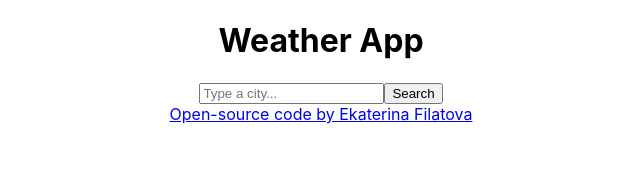
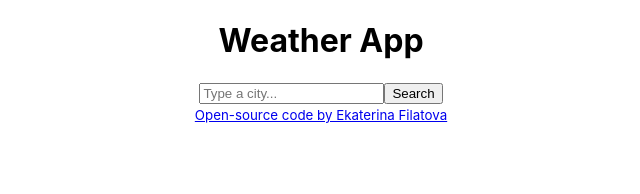
Before and after one commit to Superdegot/weather-react-hw4, a React (Create React App) app: page / in a window 1280 px wide. Shown: the top 194 px of the page, without its empty margins (319-959 px from the left). Built offline with nearby package versions, Linux system fonts and the light colour scheme.

Commit message:
changed the link

```diff
--- a/src/App.js
+++ b/src/App.js
@@ -7,14 +7,14 @@ function App() {
     <div className="App">
       <h1>Weather App</h1>
       <Search />
-      <footer>
+      <small>
         <a
           href="https://github.com/Superdegot/weather-react-hw4"
           target="_blank"
         >
           Open-source code by Ekaterina Filatova
         </a>
-      </footer>
+      </small>
     </div>
   );
 }
```
